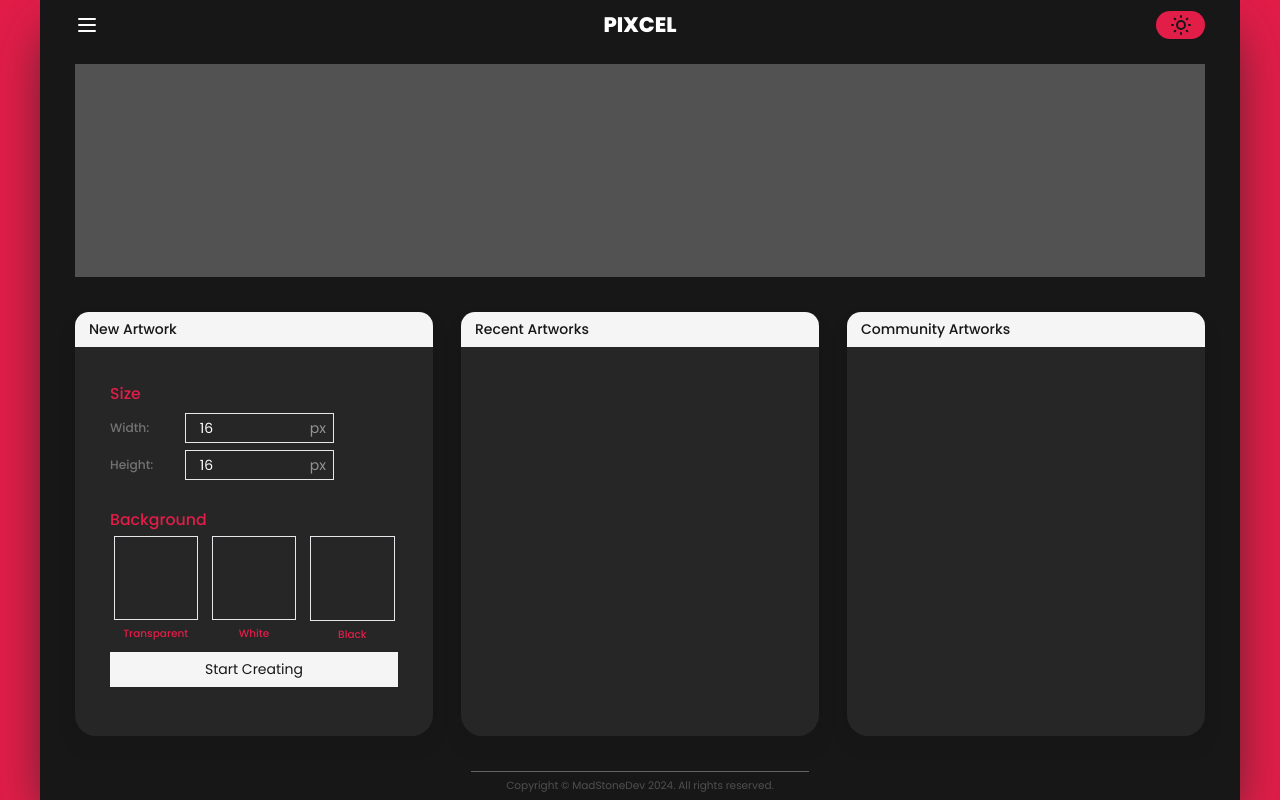
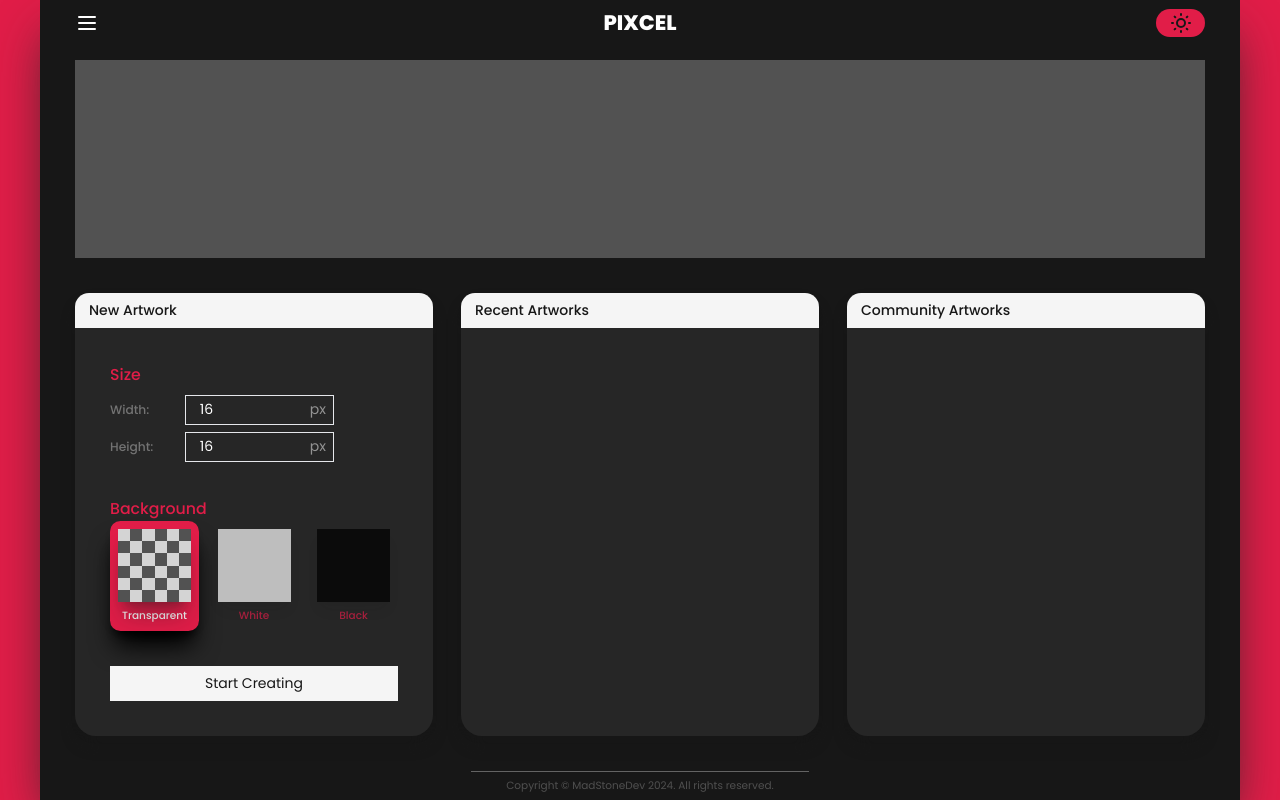
Before and after one commit to MadStoneDev/pixecute, a Next.js app: page / in a window 1280 px wide. Built offline with nearby package versions, Linux system fonts and the light colour scheme.

Commit message:
new artwork form complete

```diff
--- a/src/app/(public)/page.tsx
+++ b/src/app/(public)/page.tsx
@@ -9,7 +9,7 @@ import { ReactNode } from "react";
 export default function Home() {
   return (
     <main
-      className={`mx-auto flex flex-col gap-4 w-full max-w-[1200px] h-dvh bg-neutral-100 dark:bg-neutral-900 shadow-2xl shadow-neutral-800`}
+      className={`mx-auto flex flex-col gap-4 w-full max-w-[1200px] h-dvh min-h-[700px] bg-neutral-100 dark:bg-neutral-900 shadow-2xl shadow-neutral-800`}
     >
       <NavBar />
 
--- a/src/components/HomeCard.tsx
+++ b/src/components/HomeCard.tsx
@@ -22,7 +22,7 @@ export default function HomeCard({ data, type = "main" }: HomeCardProps) {
     const mainData = data as MainItem;
     return (
       <article
-        className={`col-span-2 flex flex-col h-full bg-white dark:bg-neutral-800 rounded-t-3xl rounded-b-3xl shadow-lg shadow-neutral-200 dark:shadow-neutral-900 transition-all duration-300`}
+        className={`col-span-2 flex flex-col h-full bg-neutral-50 dark:bg-neutral-800 rounded-t-3xl rounded-b-3xl shadow-lg shadow-neutral-200 dark:shadow-neutral-900 transition-all duration-300`}
       >
         <div
           className={`px-4 py-2 bg-neutral-900 dark:bg-neutral-100 rounded-t-2xl text-neutral-100 dark:text-neutral-900 font-medium overflow-hidden`}
--- a/src/components/NewArtworkForm.tsx
+++ b/src/components/NewArtworkForm.tsx
@@ -1,19 +1,25 @@
 "use client";
 
-import { ChangeEvent, ChangeEventHandler, useState } from "react";
+import { useState } from "react";
+import CreateGrid from "@/utilities/CreateGrid";
 
 export default function NewArtworkForm() {
   const [canvasSize, setCanvasSize] = useState({ width: 16, height: 16 });
-  const [formData, setFormData] = useState({
-    width: 16,
-    height: 16,
-  });
+  const [selectedBackground, setSelectedBackground] = useState(0);
+
+  const grid = CreateGrid(6, 6);
+  const backgroundLookup: { [key: number]: string } = {
+    0: "transparent",
+    1: "white",
+    2: "black",
+  };
 
   return (
-    <section className={`p-10 flex flex-col justify-center h-full`}>
+    <section className={`p-10 flex flex-col justify-center gap-10 h-full`}>
       {/* Canvas Size PX * PX */}
+      <article>
         <h3 className={`text-lg font-medium text-rose-600`}>Size</h3>
-      <article className={`pt-2 pb-4 flex flex-col gap-2 max-w-[16rem]`}>
+        <div className={`pt-2 flex flex-col gap-2 max-w-[16rem]`}>
           <div className={`grid grid-cols-3 items-center w-full`}>
             <label
               htmlFor="width"
@@ -65,48 +71,79 @@ export default function NewArtworkForm() {
               <span className={`opacity-50`}>px</span>
             </div>
           </div>
+        </div>
       </article>
 
       {/* Background: transparent, white, black */}
-      <article className={`py-4 flex flex-col gap-2`}>
-        <h3 className={`text-lg font-medium text-rose-600`}>
+      <article className={`flex flex-col gap-2`}>
+        <div className={`text-lg font-medium text-rose-600`}>
           Background
-          <div className={`grid grid-cols-3 gap-2 text-center`}>
-            <div className={`p-1 flex flex-col gap-2 text-xs`}>
+          <div className={`grid grid-cols-3 gap-3 text-center`}>
+            {backgrounds.map((background, index) => (
               <div
-                className={`w-full border`}
+                key={`backgrounds-selector-${index}`}
+                className={`group cursor-pointer p-2 flex flex-col gap-2 border border-transparent ${
+                  selectedBackground === index
+                    ? "bg-rose-600 shadow-xl text-neutral-100 shadow-neutral-400 dark:shadow-black opacity-100"
+                    : "hover:border-rose-600 hover:shadow-xl hover:shadow-neutral-400 hover:dark:shadow-black opacity-70 hover:opacity-100"
+                } shadow-neutral-200 dark:shadow-black rounded-xl text-xs transition-all duration-300`}
+                onClick={() => {
+                  setSelectedBackground(index);
+                }}
+              >
+                <div
+                  className={`relative w-full ${background.colour} ${
+                    selectedBackground === index
+                      ? "shadow-xl shadow-neutral-900/30"
+                      : "shadow-lg shadow-neutral-900/10"
+                  }`}
                   style={{
                     aspectRatio: 1,
                   }}
+                >
+                  {background.name === "transparent" && (
+                    <div
+                      className={`absolute flex flex-col top-0 left-0 w-full h-full`}
+                    >
+                      {grid.map((row, rowIndex) => (
+                        <div
+                          key={`transparent-row-${rowIndex}`}
+                          className={`flex w-full grow`}
+                        >
+                          {row.map((col, colIndex) => (
+                            <div
+                              className={`grow ${
+                                (rowIndex + colIndex) % 2 === 0
+                                  ? "bg-neutral-300"
+                                  : "bg-neutral-600"
+                              }`}
                             ></div>
-              Transparent
+                          ))}
                         </div>
-            <div className={`p-1 flex flex-col gap-2 text-xs`}>
-              <div
-                className={`w-full border`}
-                style={{
-                  aspectRatio: 1,
-                }}
-              ></div>
-              White
+                      ))}
                     </div>
-            <div className={`p-1 flex flex-col gap-2 text-xs`}>
-              <div
-                className={`w-full border`}
-                style={{
-                  aspectRatio: 1,
-                }}
-              ></div>
-              Black
+                  )}
+                </div>
+                <p className={`text-xs capitalize`}>{background.name}</p>
+              </div>
+            ))}
           </div>
         </div>
-        </h3>
+      </article>
       <button
         className={`py-2 bg-neutral-900 dark:bg-neutral-100 hover:bg-rose-600 text-neutral-100 dark:text-neutral-900 transition-all duration-300`}
+        onClick={() => {
+          console.log(canvasSize, backgroundLookup[selectedBackground]);
+        }}
       >
         Start Creating
       </button>
-      </article>
     </section>
   );
 }
+
+const backgrounds = [
+  { name: "transparent", colour: "bg-transparent" },
+  { name: "white", colour: "bg-white" },
+  { name: "black", colour: "bg-black" },
+];
--- /dev/null
+++ b/src/utilities/CreateGrid.tsx
@@ -0,0 +1,5 @@
+export default function CreateGrid(rows: number, columns: number) {
+  return Array.from({ length: rows }, (_, rowIndex) =>
+    Array.from({ length: columns }, (_, colIndex) => ({ rowIndex, colIndex })),
+  );
+}
```
Lines whose indentation alone changed are shown as unchanged.
